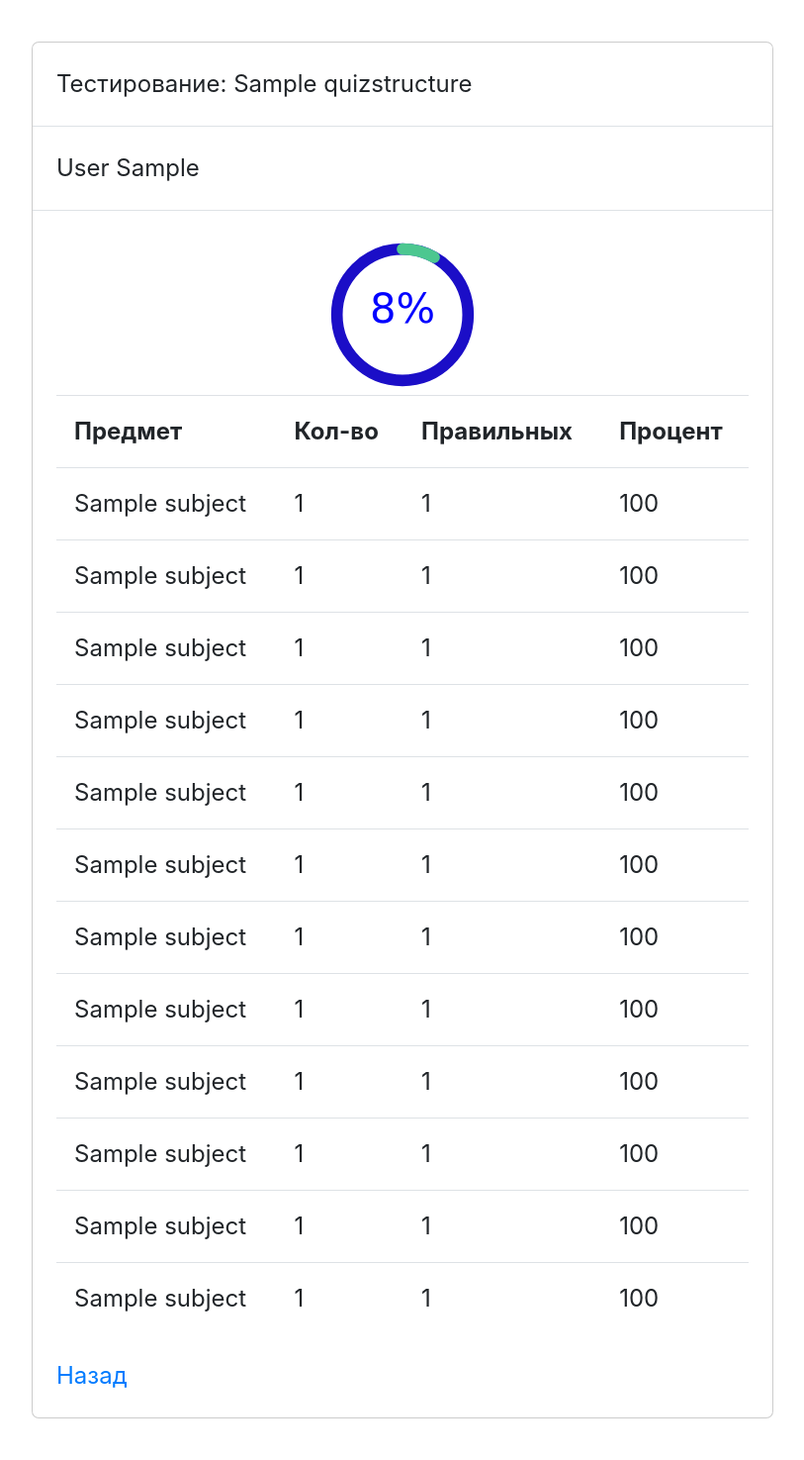
After one commit to timurbakibayev/certify, a Django app: page /test_results/1 in a window 1280 px wide. The commit adds this page. Shown: the whole page at 99% size, without its empty margins (233-1046 px from the left). Run offline with Django 3.2, Linux system fonts and the light colour scheme; tables that the repository leaves empty hold one stand-in row (values such as "Sample post"); some libraries are stand-ins or nearby versions.

Commit message:
detailed report, copy-protect, code-formatting, auth-styling

```diff
--- a/certify/cert/models.py
+++ b/certify/cert/models.py
@@ -18,7 +18,7 @@ class Subject(models.Model):
     name = models.CharField(max_length=100, default="", blank=True, null=True)
 
     def __str__(self):
-        return f"{self.code}: {self.name}"
+        return f"{self.code}: {self.name}, {len(Question.objects.filter(subject=self))} вопросов"
 
 
 class Question(models.Model):
--- a/certify/cert/quiz_flow.py
+++ b/certify/cert/quiz_flow.py
@@ -56,7 +56,6 @@ def index(request):
 
         return render(request, "results.html", context)
 
-
     question_number = len(AssignedQuestion.objects.filter(assignment=ass).filter(answered=False))
     questions_total = len(AssignedQuestion.objects.filter(assignment=ass))
     question_number = questions_total - question_number + 1
@@ -69,6 +68,10 @@ def index(request):
                "answer4": latexify(ass.current_question.answer4),
                "question_number": question_number,
                "questions_total": questions_total,
+               "question_lines": [
+                   {"text": latexify(i), "padding": str((len(i) - len(i.lstrip())) / 2)} for i in
+                   ass.current_question.question.split("\n")
+               ]
                }
 
     if ass.finished:
@@ -172,3 +175,61 @@ def time_left_http(request):
         human = f"{time_left(request) // 60} м"
 
     return HttpResponse(human)
+
+
+def test_question(request, number):
+    question = Question.objects.get(pk=number)
+    context = {"question": question,
+               "question_text": latexify(question.question),
+               "answer1": latexify(question.answer1),
+               "answer2": latexify(question.answer2),
+               "answer3": latexify(question.answer3),
+               "answer4": latexify(question.answer4),
+               "question_number": 1,
+               "questions_total": 10,
+               "question_lines": [
+                   {"text":latexify(i), "padding":str((len(i)-len(i.lstrip()))/2)} for i in question.question.split("\n")
+               ]
+               }
+
+    return render(request, "question.html", context)
+
+
+def test_results(request, number):
+    ass = Assignment.objects.get(pk=number)
+    questions_total = len(AssignedQuestion.objects.filter(assignment=ass))
+
+    qs = ass.quiz_structure
+    qs_list = [
+        {"subject": qs.subject1, "quantity": qs.quantity1},
+        {"subject": qs.subject2, "quantity": qs.quantity2},
+        {"subject": qs.subject3, "quantity": qs.quantity3},
+        {"subject": qs.subject4, "quantity": qs.quantity4},
+        {"subject": qs.subject5, "quantity": qs.quantity5},
+        {"subject": qs.subject6, "quantity": qs.quantity6},
+        {"subject": qs.subject7, "quantity": qs.quantity7},
+        {"subject": qs.subject8, "quantity": qs.quantity8},
+        {"subject": qs.subject9, "quantity": qs.quantity9},
+        {"subject": qs.subject10, "quantity": qs.quantity10},
+        {"subject": qs.subject11, "quantity": qs.quantity11},
+        {"subject": qs.subject12, "quantity": qs.quantity12},
+    ]
+    subjects = []
+    for qs_item in qs_list:
+        if qs_item["quantity"] > 0:
+            subject = qs_item["subject"]
+            assignments = AssignedQuestion.objects.filter(assignment=ass).filter(question__subject=subject)
+            subjects.append({
+                "name": subject.name,
+                "quantity": len(assignments),
+                "correct": len(assignments.filter(correct=True)),
+                "percent": int(len(assignments.filter(correct=True))/len(assignments)*100),
+            })
+
+
+    context = {"person": ass.person, "assignment": ass,
+               "questions_total": questions_total,
+               "subjects": subjects,
+               }
+
+    return render(request, "results_detailed.html", context)
--- a/certify/cert/static/css/index.css
+++ b/certify/cert/static/css/index.css
@@ -391,3 +391,13 @@ label .glyphicon {
     max-height: 250px;
     zoom:0.4;
 }
+
+.noselect {
+  -webkit-touch-callout: none; /* iOS Safari */
+    -webkit-user-select: none; /* Safari */
+     -khtml-user-select: none; /* Konqueror HTML */
+       -moz-user-select: none; /* Firefox */
+        -ms-user-select: none; /* Internet Explorer/Edge */
+            user-select: none; /* Non-prefixed version, currently
+                                  supported by Chrome and Opera */
+}
--- a/certify/cert/templates/adminka.html
+++ b/certify/cert/templates/adminka.html
@@ -51,7 +51,7 @@
                 {% else %}
                     <td>-</td>
                 {% endif %}
-                <td>{{ assignment.score_percent }}</td>
+                <td><a href="/test_results/{{ assignment.id }}">{{ assignment.score_percent }}</a></td>
             </tr>
         {% endfor %}
     </table>
--- a/certify/cert/templates/quiz_start.html
+++ b/certify/cert/templates/quiz_start.html
@@ -24,6 +24,7 @@
                     ></i></span>Начать тестирование</label>
                     <span>
                         Внимание!<br>
+                        Не проходите тест с мобильных телефонов! Некоторые формулы могут не отображаться!<br>
                         В случае неполадок с оборудованием Вы можете запустить тест на другом компьютере и продолжить,
                         используя свои логин и пароль. Приготовьте бумагу и карандаш.
                     </span>
--- /dev/null
+++ b/certify/cert/templates/results_detailed.html
@@ -0,0 +1,120 @@
+<!DOCTYPE html>
+<html>
+{% load latexify %}
+<head>
+    {% include "css_loads.html" %}
+</head>
+<body>
+<div class="container-fluid">
+    <div class="modal-dialog" style="width: 80%; zoom: 1.5">
+        <div class="modal-content">
+            <div class="modal-header">
+                Тестирование: {{ assignment.quiz_structure.name }}
+            </div>
+            <div class="modal-header">
+                {{ assignment.person.last_name }} {{ assignment.person.first_name }}<br>
+            </div>
+            <div class="modal-body">
+                <div class="quiz">
+                    <span>
+                        <svg viewBox="0 0 36 36" class="circular-chart">
+                          <path class="circle_full"
+                                stroke-dasharray="100, 100"
+                                d="M18 2.0845
+                              a 15.9155 15.9155 0 0 1 0 31.831
+                              a 15.9155 15.9155 0 0 1 0 -31.831"
+                          />
+                          <path class="circle"
+                                stroke-dasharray="{{ assignment.score_percent }}, 100"
+                                d="M18 2.0845
+                              a 15.9155 15.9155 0 0 1 0 31.831
+                              a 15.9155 15.9155 0 0 1 0 -31.831"
+                          />
+                            <text text-anchor="middle" x="18" y="20" font-family="Verdana" font-size="10"
+                                  fill="blue">{{ assignment.score_percent }}%</text>
+                            <style>
+                                .circle {
+                                    stroke: #4CC790;
+                                    fill: none;
+                                    stroke-width: 2.8;
+                                    stroke-linecap: round;
+                                    animation: progress 1s ease-out forwards;
+                                }
+
+                                .circle_full {
+                                    stroke: #1b0ec7;
+                                    fill: none;
+                                    stroke-width: 2.8;
+                                    stroke-linecap: round;
+                                }
+
+                                @keyframes progress {
+                                    0% {
+                                        stroke-dasharray: 0 100;
+                                    }
+                                }
+                            </style>
+                        </svg>
+                    </span>
+                    <table class="table">
+                        <tr>
+                            <th>Предмет</th>
+                            <th>Кол-во</th>
+                            <th>Правильных</th>
+                            <th>Процент</th>
+                        </tr>
+                        {% for subject in subjects %}
+                            <tr>
+                                <td>{{ subject.name }}</td>
+                                <td>{{ subject.quantity }}</td>
+                                <td>{{ subject.correct }}</td>
+                                <td>{{ subject.percent }}</td>
+                            </tr>
+                        {% endfor %}
+                    </table>
+                    <a href="/">Назад</a>
+                </div>
+            </div>
+        </div>
+    </div>
+</div>
+
+<script language="JavaScript">
+    const quit_quiz = () => {
+        fadeOut(document.getElementById("quiz"), 500);
+        fetch("/logout").then(() => {
+            setTimeout(() => {
+                window.location = "http://yessenovfoundation.org";
+            }, 1000);
+        });
+    };
+
+    function fadeOut(elem, ms) {
+        if (!elem)
+            return;
+
+        if (ms) {
+            var opacity = 1;
+            var timer = setInterval(function () {
+                opacity -= 50 / ms;
+                if (opacity <= 0) {
+                    clearInterval(timer);
+                    opacity = 0;
+                    elem.style.display = "none";
+                    elem.style.visibility = "hidden";
+                }
+                elem.style.opacity = opacity;
+                elem.style.filter = "alpha(opacity=" + opacity * 100 + ")";
+            }, 50);
+        } else {
+            elem.style.opacity = 0;
+            elem.style.filter = "alpha(opacity=0)";
+            elem.style.display = "none";
+            elem.style.visibility = "hidden";
+        }
+    }
+
+</script>
+{% include "latexify/scripts.html" %}
+</body>
+</html>
--- a/certify/certify/urls.py
+++ b/certify/certify/urls.py
@@ -28,6 +28,8 @@ urlpatterns = static(settings.MEDIA_URL, document_root=settings.MEDIA_ROOT) + \
                   path('question', views.question),
                   path('logout', views.log_me_out),
                   path('reply/<int:number>', quiz_flow.reply),
+                  path('test_question/<int:number>', quiz_flow.test_question),
+                  path('test_results/<int:number>', quiz_flow.test_results),
                   path('start_quiz', quiz_flow.start),
                   path('time_left', quiz_flow.time_left_http),
               ]
```
Also changed, not shown: certify/cert/templates/auth.html (+83 -92 lines), certify/cert/templates/question.html (+6 -2 lines).
